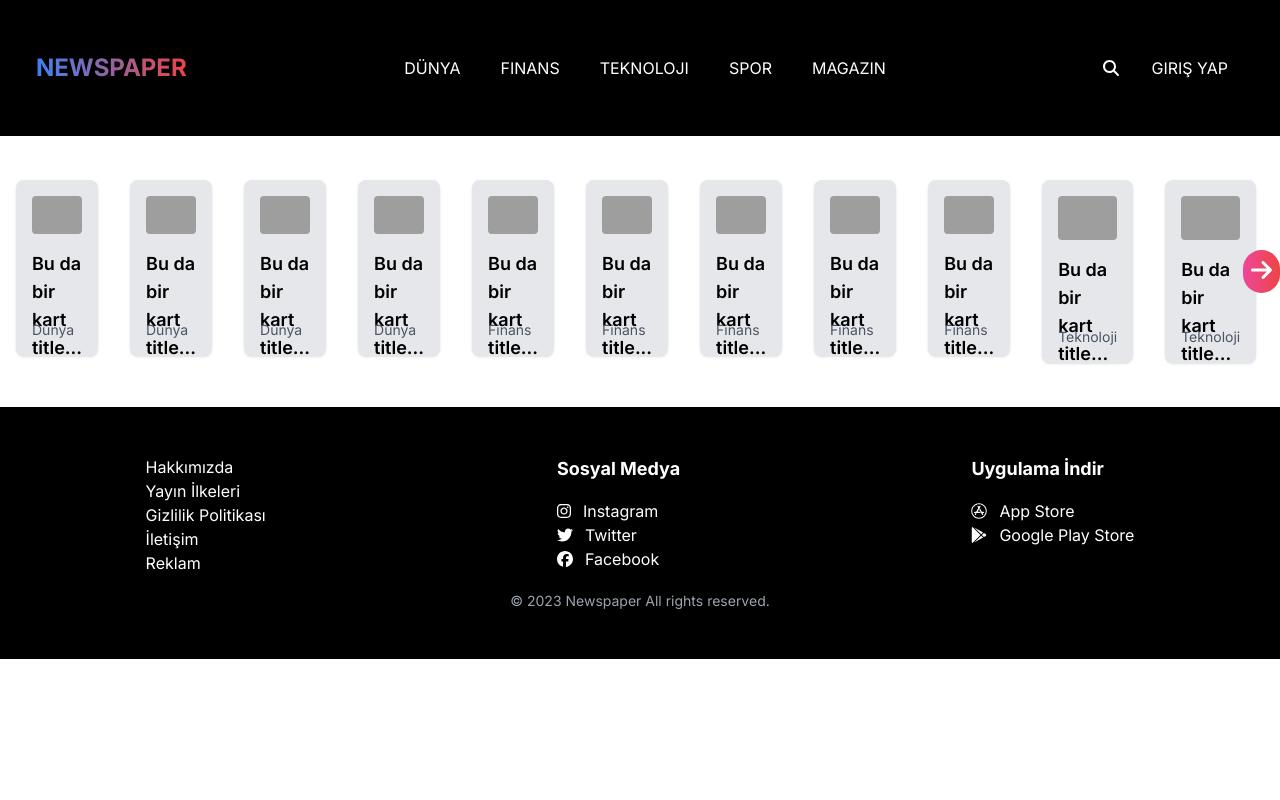
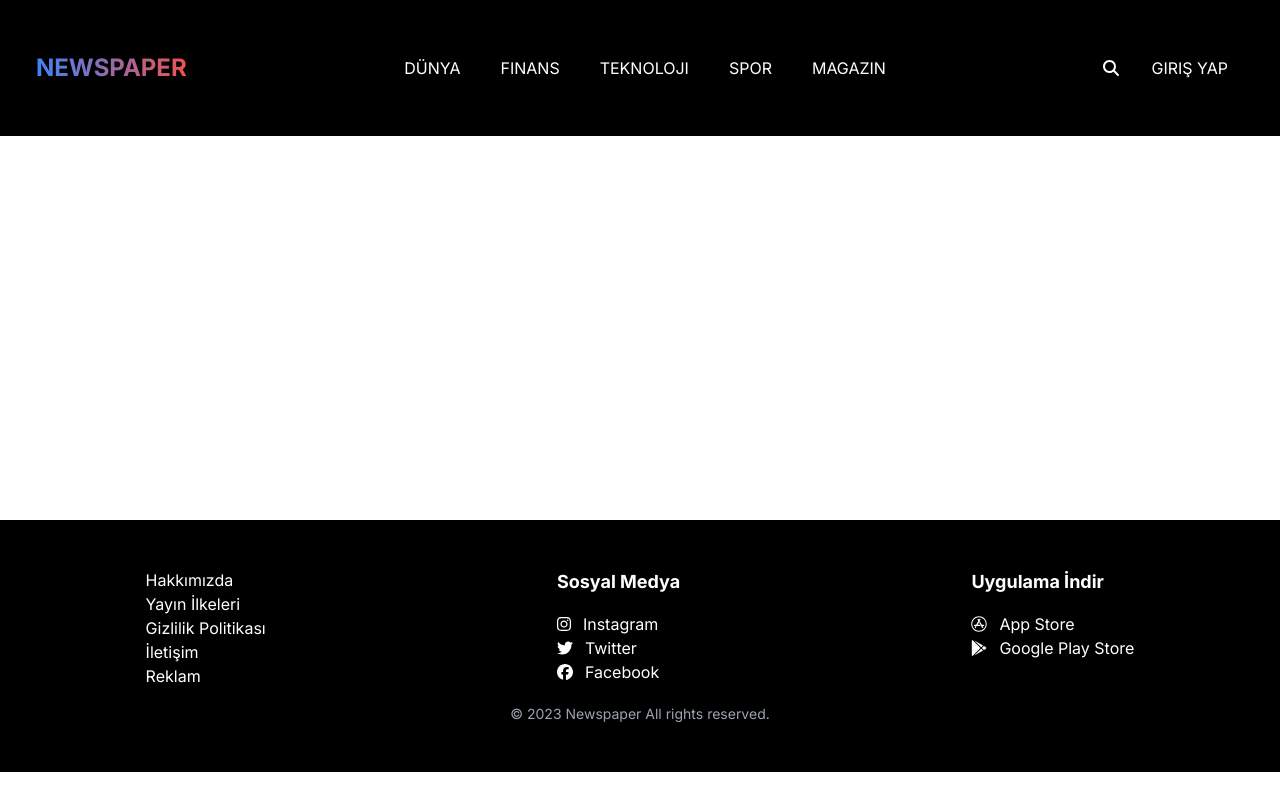
Before and after one commit to nihatyu/newspaper, a Next.js app: page / in a window 1280 px wide. Built offline with nearby package versions, Linux system fonts and the light colour scheme; grey boxes are pictures that could not be loaded.

Commit message:
working on carousel and slider component

```diff
--- a/app/[categories]/[...id]/page.jsx
+++ b/app/[categories]/[...id]/page.jsx
@@ -8,16 +8,12 @@ const Page = ({ params }) => {
   // Destructuring ile params objesinden id'yi çıkar
   const { id } = params;
 
-  console.log("id :>> ", id);
-
   // id'yi kullanarak uygun haber nesnesini bul
   const selectedNews = newsData.find((news) => news.id === id[0]);
 
   // Eğer haber bulunduysa, HaberDetay component'ine props olarak gönder
   if (selectedNews) {
     const { title, spot, img, paragraph } = selectedNews;
-
-    console.log("title :>> ", title);
 
     return (
       <div>
--- a/app/lib/data.jsx
+++ b/app/lib/data.jsx
@@ -41,8 +41,8 @@ const newsModel = {
 };
 
 // Örnek kullanım
-console.log(newsModel.title); // "Example News Title"
-console.log(newsModel.category.name); // Eğer kategori adı varsa, bu şekilde erişebilirsiniz
+// console.log(newsModel.title); // "Example News Title"
+// console.log(newsModel.category.name); // Eğer kategori adı varsa, bu şekilde erişebilirsiniz
 
 export const newsData = [
   {
--- a/app/page.js
+++ b/app/page.jsx
@@ -1,12 +1,15 @@
 import Carousel from "./ui/homepage/carousel";
 import { newsData } from "./lib/data";
+import Slider from "./ui/homepage/slider";
 
-export default function Home() {
+export default function Home({ params }) {
   const carouselData = [...newsData];
+  console.log("params :>> ", params);
 
   return (
     <main className="container flex flex-wrap">
-      <Carousel data={carouselData} />
+      <Slider />
+      {/* <Carousel /> */}
     </main>
   );
 }
--- a/app/reset.css
+++ b/app/reset.css
@@ -122,3 +122,6 @@ table {
   border-collapse: collapse;
   border-spacing: 0;
 }
+* {
+  box-sizing: border-box;
+}
--- a/app/ui/header/header.jsx
+++ b/app/ui/header/header.jsx
@@ -5,7 +5,8 @@ import { newsData } from "@/app/lib/data";
 
 const categories = [...newsData];
 
-const Header = () => {
+const Header = ({ params }) => {
+  console.log("params :>> ", params);
   return (
     <header className="container flex flex-col lg:flex-row py-4 lg:py-12 uppercase bg-black text-white justify-between items-center">
       {/* Logo */}
--- a/app/ui/homepage/carousel.jsx
+++ b/app/ui/homepage/carousel.jsx
@@ -1,114 +1,5 @@
-// Carousel.jsx
+import { Alert } from "flowbite-react";
 
-"use client";
-import { FontAwesomeIcon } from "@fortawesome/react-fontawesome";
-import { faArrowRight, faArrowLeft } from "@fortawesome/free-solid-svg-icons";
-import { useState, useRef } from "react";
-import Link from "next/link";
-import Image from "next/image";
-
-const truncate = (text, max) => {
-  return text.length > max ? `${text.slice(0, max)}...` : text;
-};
-
-const Carousel = ({ data }) => {
-  const cardCount = data.length;
-  const cardsPerPage = 6; // lg ekran için
-  const cardWidth = 350; // Kartın genişliği
-  const cardHeight = 250; // Kartın yüksekliği
-  const cardsToScroll = Math.min(cardsPerPage, cardCount); // Her seferinde kaydırılacak kart sayısı
-  const totalWidth = cardCount * (cardWidth / cardsToScroll);
-
-  const [currentIndex, setCurrentIndex] = useState(0);
-
-  const containerRef = useRef(null);
-
-  const handleNext = () => {
-    const newIndex = currentIndex + 1;
-    setCurrentIndex(Math.min(newIndex, cardCount - cardsPerPage));
-  };
-
-  const handlePrev = () => {
-    const newIndex = currentIndex - 1;
-    setCurrentIndex(Math.max(newIndex, 0));
-  };
-
-  return (
-    <div className="w-full my-7">
-      <Link href={`/${data.category}`} className="text-3xl font-bold mb-4">
-        {data.category}
-      </Link>
-      <div className="relative overflow-hidden" ref={containerRef}>
-        {/* Sol ok */}
-        <div className="flex items-center justify-center absolute inset-y-0 left-0 z-10">
-          {currentIndex > 0 && (
-            <div
-              className="rounded-full p-2 cursor-pointer bg-gradient-to-r from-red-500 to-pink-500 transform hover:scale-150 transition-transform duration-300"
-              onClick={handlePrev}
-            >
-              <FontAwesomeIcon
-                icon={faArrowLeft}
-                className="text-white text-2xl"
-              />
-            </div>
-          )}
-        </div>
-
-        <div
-          className="flex transition-transform ease-in-out duration-300 transform relative "
-          style={{
-            transform: `translateX(${-currentIndex * (100 / cardsToScroll)}%)`,
-            width: `${totalWidth}px`, // Tüm kartları yan yana sıralamak için genişlik ayarı
-          }}
-        >
-          {/* Kartlar */}
-          {data.map((item, i) => (
-            <Link
-              href="/"
-              key={i}
-              className={`w-full lg:w-1/${cardsPerPage} p-4 cursor-pointer `}
-            >
-              <div className="bg-gray-200 p-4 rounded-lg hover:bg-gray-300 border border-gray-200 shadow dark:text-white dark:bg-gray-800 dark:border-gray-700 ">
-                <Image
-                  src={item.img}
-                  alt={item.title}
-                  width={cardWidth}
-                  height={cardHeight}
-                  layout="responsive" // responsive layout ekleyerek boyutların korunmasını sağlar
-                  priority // resmin öncelikli olarak yüklenmesini sağlar
-                  className="w-full h-full object-cover rounded"
-                />
-                <h3
-                  className="text-lg font-semibold mt-4 mb-2"
-                  style={{ maxHeight: `${cardHeight * 0.25}px` }} // Metnin taşma sorununu önlemek için maksimum yükseklik belirleniyor
-                >
-                  {truncate(item.title, 20)}
-                </h3>
-                <p className="text-sm text-gray-600 dark:text-white">
-                  {item.category}
-                </p>
-              </div>
-            </Link>
-          ))}
-        </div>
-
-        {/* Sağ ok */}
-        <div className="flex items-center justify-center absolute inset-y-0 right-0 z-10">
-          {currentIndex + cardsPerPage < cardCount && (
-            <div
-              className="rounded-full p-2 cursor-pointer bg-gradient-to-l from-red-500 to-pink-500 transform hover:scale-150 transition-transform duration-300"
-              onClick={handleNext}
-            >
-              <FontAwesomeIcon
-                icon={faArrowRight}
-                className="text-white text-2xl"
-              />
-            </div>
-          )}
-        </div>
-      </div>
-    </div>
-  );
-};
-
-export default Carousel;
+export default function MyPage() {
+  return <Alert color="info">Alert!</Alert>;
+}
--- a/app/ui/homepage/slider.jsx
+++ b/app/ui/homepage/slider.jsx
@@ -1,139 +1,130 @@
+import Image from "next/image";
+
 const Slider = () => {
   return (
-    <div>
-      {/* <!-- TW Elements is free under AGPL, with commercial license required for specific uses. See more details: https://tw-elements.com/license/ and contact us for queries at tailwind@mdbootstrap.com -->  */}
     <div
-        id="carouselExampleCrossfade"
-        className="relative"
-        data-te-carousel-init
-        data-te-ride="carousel"
+      id="default-carousel"
+      className="relative w-full"
+      data-carousel="slide"
     >
-        {/* <!--Carousel indicators--> */}
-        <div
-          className="absolute inset-x-0 bottom-0 z-[2] mx-[15%] mb-4 flex list-none justify-center p-0"
-          data-te-carousel-indicators
-        >
+      {/* <!-- Carousel wrapper --> */}
+      <div className="relative h-56 overflow-hidden rounded-lg md:h-96">
+        {/* <!-- Item 1 --> */}
+        <div className="hidden duration-700 ease-in-out" data-carousel-item>
+          <img
+            src="https://mo.ciner.com.tr/showtv/iu/400x400/show-tv-ana-haber.jpg?v=1695713446?v=438"
+            className="absolute block w-full -translate-x-1/2 -translate-y-1/2 top-1/2 left-1/2"
+            alt="..."
+          />
+        </div>
+        {/* <!-- Item 2 --> */}
+        <div className="hidden duration-700 ease-in-out" data-carousel-item>
+          <img
+            src="https://mo.ciner.com.tr/showtv/iu/400x400/show-tv-ana-haber.jpg?v=1695713446?v=438"
+            className="absolute block w-full -translate-x-1/2 -translate-y-1/2 top-1/2 left-1/2"
+            alt="..."
+          />
+        </div>
+        {/* <!-- Item 3 --> */}
+        <div className="hidden duration-700 ease-in-out" data-carousel-item>
+          {/* <img src="/docs/images/carousel/carousel-3.svg" className="absolute block w-full -translate-x-1/2 -translate-y-1/2 top-1/2 left-1/2" alt="..."> */}
+        </div>
+        {/* <!-- Item 4 --> */}
+        <div className="hidden duration-700 ease-in-out" data-carousel-item>
+          {/* <img src="/docs/images/carousel/carousel-4.svg" className="absolute block w-full -translate-x-1/2 -translate-y-1/2 top-1/2 left-1/2" alt="..."> */}
+        </div>
+        {/* <!-- Item 5 --> */}
+        <div className="hidden duration-700 ease-in-out" data-carousel-item>
+          {/* <img src="/docs/images/carousel/carousel-5.svg" className="absolute block w-full -translate-x-1/2 -translate-y-1/2 top-1/2 left-1/2" alt="..."> */}
+        </div>
+      </div>
+      {/* <!-- Slider indicators --> */}
+      <div className="absolute z-30 flex -translate-x-1/2 bottom-5 left-1/2 space-x-3 rtl:space-x-reverse">
         <button
           type="button"
-            data-te-target="#carouselExampleCrossfade"
-            data-te-slide-to="0"
-            data-te-carousel-active
-            className="mx-[3px] box-content h-[3px] w-[30px] flex-initial cursor-pointer border-0 border-y-[10px] border-solid border-transparent bg-white bg-clip-padding p-0 -indent-[999px] opacity-50 transition-opacity duration-[600ms] ease-[cubic-bezier(0.25,0.1,0.25,1.0)] motion-reduce:transition-none"
+          className="w-3 h-3 rounded-full"
           aria-current="true"
           aria-label="Slide 1"
+          data-carousel-slide-to="0"
         ></button>
         <button
           type="button"
-            data-te-target="#carouselExampleCrossfade"
-            data-te-slide-to="1"
-            className="mx-[3px] box-content h-[3px] w-[30px] flex-initial cursor-pointer border-0 border-y-[10px] border-solid border-transparent bg-white bg-clip-padding p-0 -indent-[999px] opacity-50 transition-opacity duration-[600ms] ease-[cubic-bezier(0.25,0.1,0.25,1.0)] motion-reduce:transition-none"
+          className="w-3 h-3 rounded-full"
+          aria-current="false"
           aria-label="Slide 2"
+          data-carousel-slide-to="1"
         ></button>
         <button
           type="button"
-            data-te-target="#carouselExampleCrossfade"
-            data-te-slide-to="2"
-            className="mx-[3px] box-content h-[3px] w-[30px] flex-initial cursor-pointer border-0 border-y-[10px] border-solid border-transparent bg-white bg-clip-padding p-0 -indent-[999px] opacity-50 transition-opacity duration-[600ms] ease-[cubic-bezier(0.25,0.1,0.25,1.0)] motion-reduce:transition-none"
+          className="w-3 h-3 rounded-full"
+          aria-current="false"
           aria-label="Slide 3"
+          data-carousel-slide-to="2"
+        ></button>
+        <button
+          type="button"
+          className="w-3 h-3 rounded-full"
+          aria-current="false"
+          aria-label="Slide 4"
+          data-carousel-slide-to="3"
+        ></button>
+        <button
+          type="button"
+          className="w-3 h-3 rounded-full"
+          aria-current="false"
+          aria-label="Slide 5"
+          data-carousel-slide-to="4"
         ></button>
       </div>
-
-        {/* <!--Carousel items--> */}
-        <div className="relative w-full overflow-hidden after:clear-both after:block after:content-['']">
-          {/* <!--First item--> */}
-          <div
-            className="relative float-left -mr-[100%] w-full !transform-none opacity-0 transition-opacity duration-[600ms] ease-in-out motion-reduce:transition-none"
-            data-te-carousel-fade
-            data-te-carousel-item
-            data-te-carousel-active
+      {/* <!-- Slider controls --> */}
+      <button
+        type="button"
+        className="absolute top-0 start-0 z-30 flex items-center justify-center h-full px-4 cursor-pointer group focus:outline-none"
+        data-carousel-prev
       >
-            <img
-              src="https://mdbcdn.b-cdn.net/img/new/slides/041.webp"
-              className="block w-full"
-              alt="Wild Landscape"
-            />
-          </div>
-          {/* <!--Second item--> */}
-          <div
-            className="relative float-left -mr-[100%] hidden w-full !transform-none opacity-0 transition-opacity duration-[600ms] ease-in-out motion-reduce:transition-none"
-            data-te-carousel-fade
-            data-te-carousel-item
-          >
-            <img
-              src="https://mdbcdn.b-cdn.net/img/new/slides/042.webp"
-              className="block w-full"
-              alt="Camera"
-            />
-          </div>
-          {/* <!--Third item--> */}
-          <div
-            className="relative float-left -mr-[100%] hidden w-full !transform-none opacity-0 transition-opacity duration-[600ms] ease-in-out motion-reduce:transition-none"
-            data-te-carousel-fade
-            data-te-carousel-item
-          >
-            <img
-              src="https://mdbcdn.b-cdn.net/img/new/slides/043.webp"
-              className="block w-full"
-              alt="Exotic Fruits"
-            />
-          </div>
-        </div>
-
-        {/* <!--Carousel controls - prev item--> */}
-        <button
-          className="absolute bottom-0 left-0 top-0 z-[1] flex w-[15%] items-center justify-center border-0 bg-none p-0 text-center text-white opacity-50 transition-opacity duration-150 ease-[cubic-bezier(0.25,0.1,0.25,1.0)] hover:text-white hover:no-underline hover:opacity-90 hover:outline-none focus:text-white focus:no-underline focus:opacity-90 focus:outline-none motion-reduce:transition-none"
-          type="button"
-          data-te-target="#carouselExampleCrossfade"
-          data-te-slide="prev"
-        >
-          <span className="inline-block h-8 w-8">
+        <span className="inline-flex items-center justify-center w-10 h-10 rounded-full bg-white/30 dark:bg-gray-800/30 group-hover:bg-white/50 dark:group-hover:bg-gray-800/60 group-focus:ring-4 group-focus:ring-white dark:group-focus:ring-gray-800/70 group-focus:outline-none">
           <svg
+            className="w-4 h-4 text-white dark:text-gray-800 rtl:rotate-180"
+            aria-hidden="true"
             xmlns="http://www.w3.org/2000/svg"
             fill="none"
-              viewBox="0 0 24 24"
-              stroke-width="1.5"
-              stroke="currentColor"
-              className="h-6 w-6"
+            viewBox="0 0 6 10"
           >
             <path
+              stroke="currentColor"
               stroke-linecap="round"
               stroke-linejoin="round"
-                d="M15.75 19.5L8.25 12l7.5-7.5"
+              stroke-width="2"
+              d="M5 1 1 5l4 4"
             />
           </svg>
-          </span>
-          <span className="!absolute !-m-px !h-px !w-px !overflow-hidden !whitespace-nowrap !border-0 !p-0 ![clip:rect(0,0,0,0)]">
-            Previous
+          <span className="sr-only">Previous</span>
         </span>
       </button>
-        {/* <!--Carousel controls - next item--> */}
       <button
-          className="absolute bottom-0 right-0 top-0 z-[1] flex w-[15%] items-center justify-center border-0 bg-none p-0 text-center text-white opacity-50 transition-opacity duration-150 ease-[cubic-bezier(0.25,0.1,0.25,1.0)] hover:text-white hover:no-underline hover:opacity-90 hover:outline-none focus:text-white focus:no-underline focus:opacity-90 focus:outline-none motion-reduce:transition-none"
         type="button"
-          data-te-target="#carouselExampleCrossfade"
-          data-te-slide="next"
+        className="absolute top-0 end-0 z-30 flex items-center justify-center h-full px-4 cursor-pointer group focus:outline-none"
+        data-carousel-next
       >
-          <span className="inline-block h-8 w-8">
+        <span className="inline-flex items-center justify-center w-10 h-10 rounded-full bg-white/30 dark:bg-gray-800/30 group-hover:bg-white/50 dark:group-hover:bg-gray-800/60 group-focus:ring-4 group-focus:ring-white dark:group-focus:ring-gray-800/70 group-focus:outline-none">
           <svg
+            className="w-4 h-4 text-white dark:text-gray-800 rtl:rotate-180"
+            aria-hidden="true"
             xmlns="http://www.w3.org/2000/svg"
             fill="none"
-              viewBox="0 0 24 24"
-              stroke-width="1.5"
-              stroke="currentColor"
-              className="h-6 w-6"
+            viewBox="0 0 6 10"
           >
             <path
+              stroke="currentColor"
               stroke-linecap="round"
               stroke-linejoin="round"
-                d="M8.25 4.5l7.5 7.5-7.5 7.5"
+              stroke-width="2"
+              d="m1 9 4-4-4-4"
             />
           </svg>
-          </span>
-          <span className="!absolute !-m-px !h-px !w-px !overflow-hidden !whitespace-nowrap !border-0 !p-0 ![clip:rect(0,0,0,0)]">
-            Next
+          <span className="sr-only">Next</span>
         </span>
       </button>
-      </div>
     </div>
   );
 };
--- a/tailwind.config.js
+++ b/tailwind.config.js
@@ -17,5 +17,5 @@ module.exports = {
       },
     },
   },
-  plugins: [],
+  plugins: [require("flowbite/plugin")],
 };
```
Also changed, not shown: package.json (+5 -3 lines), 1 other file (tests, documents, lock files or other folders). Lines whose indentation alone changed are shown as unchanged.
